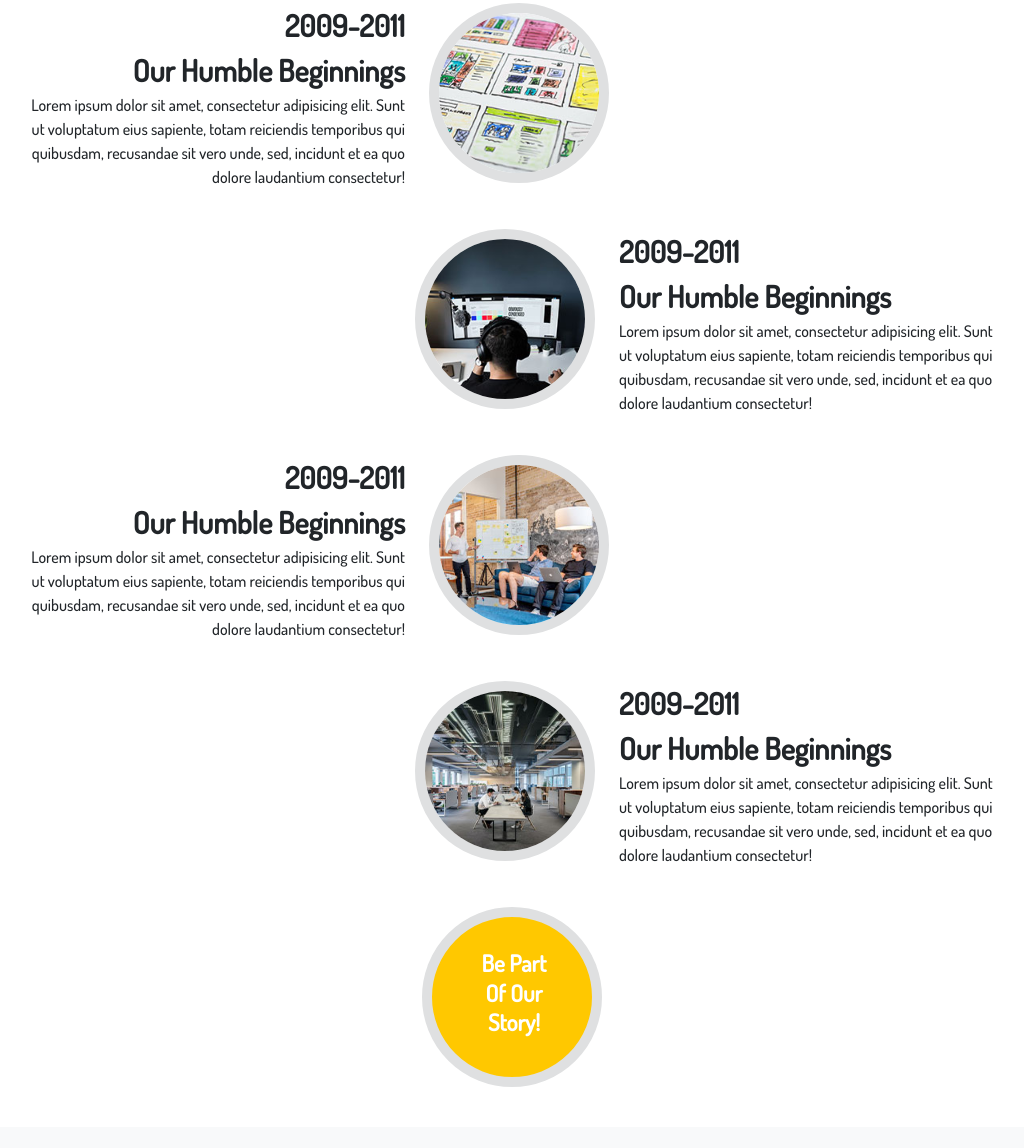
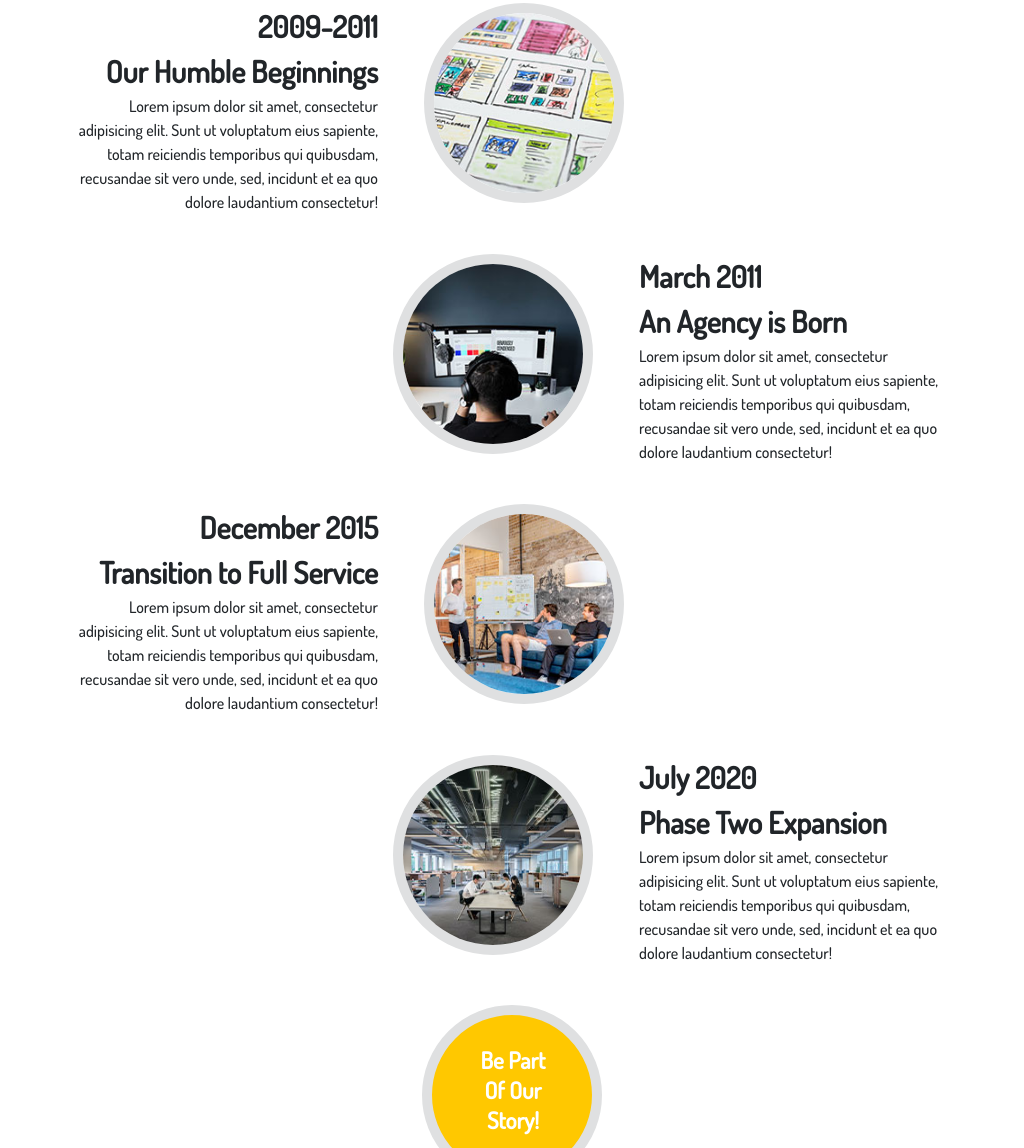
Before and after one commit to MageHiko/startbootstrap, a plain HTML site: page index.html in a window 1280 px wide. Shown: the part 2845-3993 px from the top of the page, without its empty margins (128-1152 px from the left). Drawn offline with nearby package versions, Linux system fonts and the light colour scheme.

Commit message:
Add files via upload

```diff
--- a/_about.sass
+++ b/_about.sass
@@ -11,7 +11,7 @@
         line-height: 1.4
         font-style: italic
     .textbox
-        margin: 0 75px 0 0
+        margin: 0px 119px 18px 20px
         margin-bottom: 40px
         line-height: 1.5
         h2
@@ -21,7 +21,7 @@
                 font-size: 20px
                 color: #787272
     .textbox1
-        margin: 0 0 0 74px
+        margin: 1px 27px 18px 113px
         margin-bottom: 40px
         line-height: 1.5
         h2
@@ -31,11 +31,19 @@
                 font-size: 20px
                 color: #787272
     .imgbox
-        margin: 0 0 0 0
+        margin: 0 0 0 -5px
         margin-bottom: 40px
         img
-            height: 180px
-            width: 180px
+            height: 200px
+            width: 200px
+            border-radius: 50%
+            border: 10px solid #dfe0e1
+    .imgbox1
+        margin: 0 2px 0 0
+        margin-bottom: 40px
+        img
+            height: 200px
+            width: 200px
             border-radius: 50%
             border: 10px solid #dfe0e1
     .lastbox
@@ -48,9 +56,9 @@
         justify-content: center
         align-items: center
         border: 10px solid #dfe0e1
-        .textbox
+        .textboxl
             h3
-                margin: 10px -37px -22px 42px
+                margin: 1px 38px 10px 40px
                 font-size: 23px
                 font-weight: bold
                 line-height: 1.3
@@ -75,6 +83,7 @@
           font-size: 18px
 
     .imgbox img,
+    .imgbox1 img,
     .lastbox
       height: 150px
       width: 150px
@@ -102,6 +111,7 @@
           font-size: 16px
 
     .imgbox img,
+    .imgbox1 img,
     .lastbox
       height: 120px
       width: 120px
--- a/index.html
+++ b/index.html
@@ -182,6 +182,7 @@
                 </div>
             </div>
         </section>
+
         <section id="about">
             <div class="container">
                 <div class="row">
@@ -209,15 +210,15 @@
                     </div>
                 </div>
                 <div class="row">
-                    <div class="col-md-7">
-                        <div class="imgbox d-flex justify-content-end">
+                    <div class="col-md-7 d-flex justify-content-end">
+                        <div class="imgbox1">
                             <img src="Assets/about/2.jpg" alt="">
                         </div>
                     </div>
                     <div class="col-md-5">
                         <div class="textbox text-start">
-                            <h2>2009-2011</h2>
-                            <h2>Our Humble Beginnings</h2>
+                            <h2>March 2011</h2>
+                            <h2>An Agency is Born</h2>
                             <h4>Lorem ipsum dolor sit amet, consectetur adipisicing elit. Sunt ut voluptatum eius
                                 sapiente, totam reiciendis temporibus qui quibusdam, recusandae sit vero unde, sed,
                                 incidunt et ea quo dolore laudantium consectetur!</h4>
@@ -227,8 +228,8 @@
                 <div class="row">
                     <div class="col-md-5">
                         <div class="textbox1 text-end">
-                            <h2>2009-2011</h2>
-                            <h2>Our Humble Beginnings</h2>
+                            <h2>December 2015</h2>
+                            <h2>Transition to Full Service</h2>
                             <h4>Lorem ipsum dolor sit amet, consectetur adipisicing elit. Sunt ut voluptatum eius
                                 sapiente, totam reiciendis temporibus qui quibusdam, recusandae sit vero unde, sed,
                                 incidunt et ea quo dolore laudantium consectetur!</h4>
@@ -242,14 +243,14 @@
                 </div>
                 <div class="row">
                     <div class="col-md-7 d-flex justify-content-end">
-                        <div class="imgbox ">
+                        <div class="imgbox1">
                             <img src="Assets/about/4.jpg" alt="">
                         </div>
                     </div>
                     <div class="col-md-5">
                         <div class="textbox text-start">
-                            <h2>2009-2011</h2>
-                            <h2>Our Humble Beginnings</h2>
+                            <h2>July 2020</h2>
+                            <h2>Phase Two Expansion</h2>
                             <h4>Lorem ipsum dolor sit amet, consectetur adipisicing elit. Sunt ut voluptatum eius
                                 sapiente, totam reiciendis temporibus qui quibusdam, recusandae sit vero unde, sed,
                                 incidunt et ea quo dolore laudantium consectetur!</h4>
@@ -259,7 +260,7 @@
                 <div class="row">
                     <div class="col-md-12 d-flex justify-content-center">
                         <div class="lastbox text-center">
-                            <div class="textbox">
+                            <div class="textboxl">
                                 <h3>Be Part Of Our Story!</h3>
                             </div>
                         </div>
```
Also changed, not shown: style.css, 1 other file.
